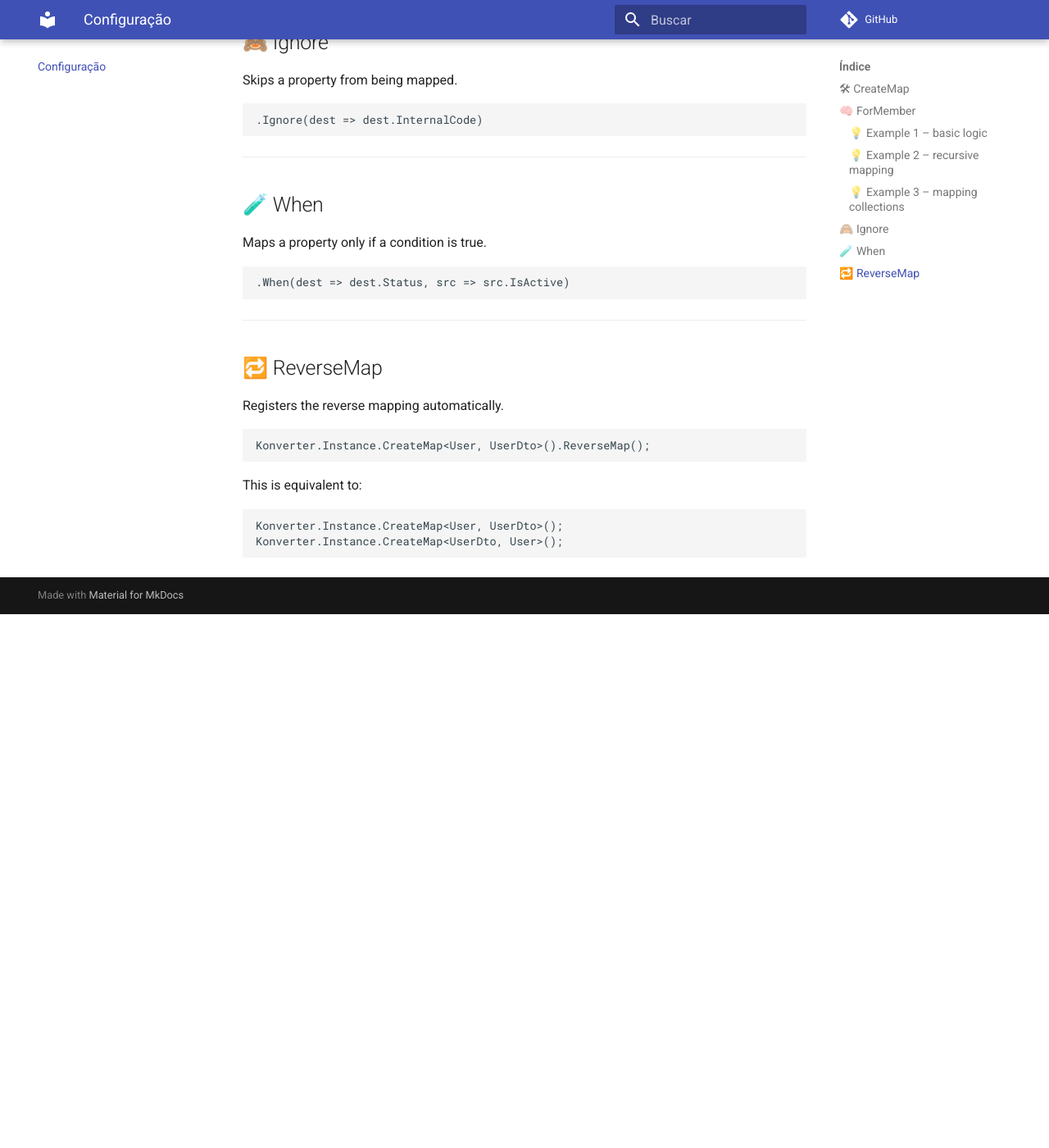
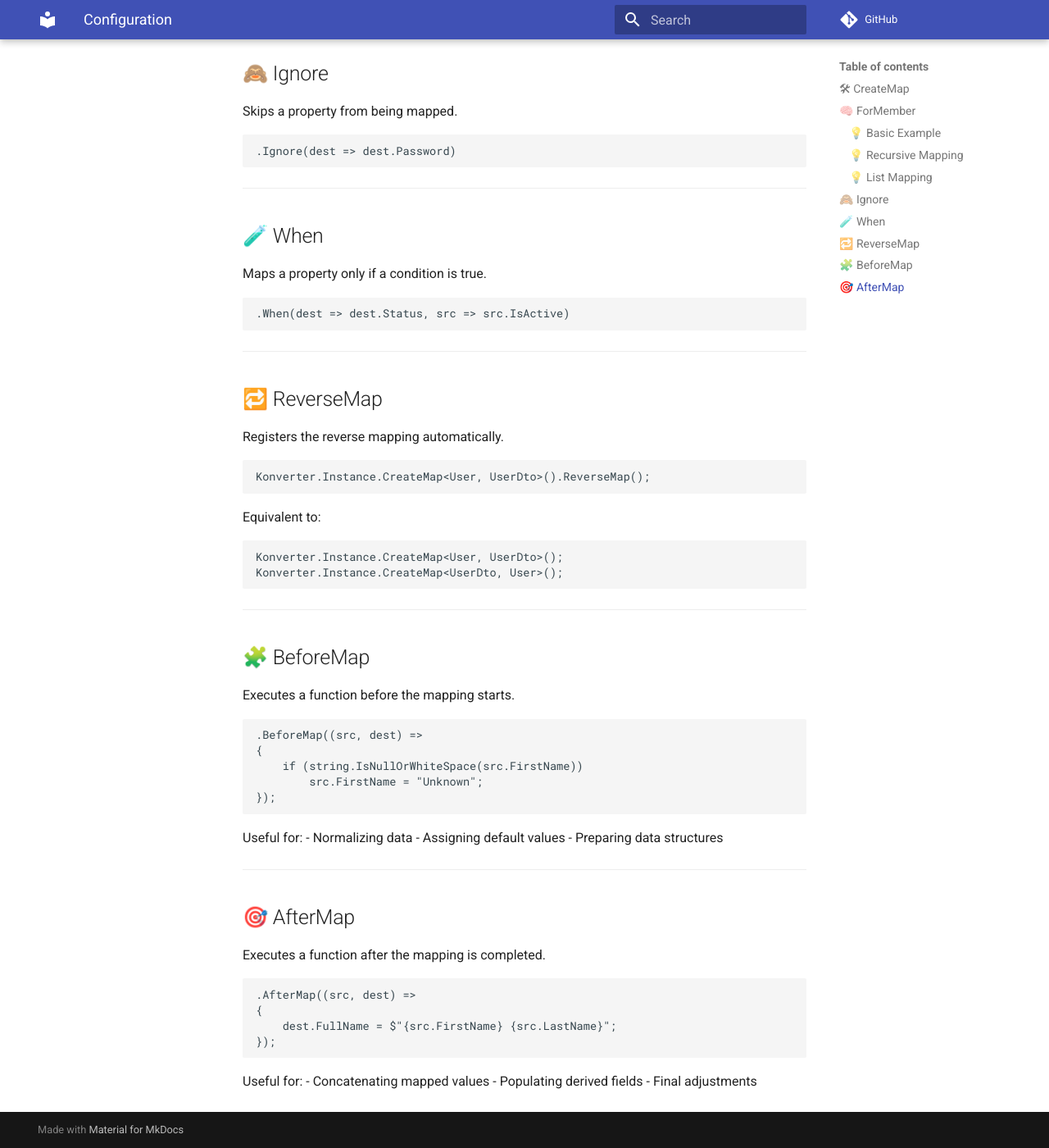
Before and after one commit to OLS-Tecnologia/KonverterMap, an MkDocs documentation site: the page built from docs/configuration.md, in a window 1280 px wide and 1400 px high, scrolled down 969 px. Shown: the whole window at 82% size. Built offline with MkDocs 1.6.1 and Material for MkDocs 9.7.7, drawn with Linux system fonts in a browser that asks for light colours; comment, search, counter and statistics services are not loaded; before the commit the page ends 1718 px from its top, so only the background shows below that; some of the changed text lies outside the part shown.

Commit message:
Atualização da documentação.

````diff
--- a/docs/configuration.md
+++ b/docs/configuration.md
@@ -16,19 +16,21 @@
 
 Define a custom mapping for a specific property.
 
-### 💡 Example 1 – basic logic
+### 💡 Basic Example
 
 ```csharp
 .ForMember(dest => dest.FullName, src => $"{src.FirstName} {src.LastName}")
 ```
 
-### 💡 Example 2 – recursive mapping
+### 💡 Recursive Mapping
 
 ```csharp
-.ForMember(dest => dest.Address, (src, map) => map.Map<Address, AddressDto>(src.Address))
+.ForMember(dest => dest.Address, (src, map) =>
+    map.Map<Address, AddressDto>(src.Address)
+)
 ```
 
-### 💡 Example 3 – mapping collections
+### 💡 List Mapping
 
 ```csharp
 .ForMember(dest => dest.Orders, (src, map) =>
@@ -43,7 +45,7 @@
 Skips a property from being mapped.
 
 ```csharp
-.Ignore(dest => dest.InternalCode)
+.Ignore(dest => dest.Password)
 ```
 
 ---
@@ -66,9 +68,46 @@
 Konverter.Instance.CreateMap<User, UserDto>().ReverseMap();
 ```
 
-This is equivalent to:
+Equivalent to:
 
 ```csharp
 Konverter.Instance.CreateMap<User, UserDto>();
 Konverter.Instance.CreateMap<UserDto, User>();
 ```
+
+---
+
+## 🧩 BeforeMap
+
+Executes a function before the mapping starts.
+
+```csharp
+.BeforeMap((src, dest) =>
+{
+    if (string.IsNullOrWhiteSpace(src.FirstName))
+        src.FirstName = "Unknown";
+});
+```
+
+Useful for:
+- Normalizing data
+- Assigning default values
+- Preparing data structures
+
+---
+
+## 🎯 AfterMap
+
+Executes a function after the mapping is completed.
+
+```csharp
+.AfterMap((src, dest) =>
+{
+    dest.FullName = $"{src.FirstName} {src.LastName}";
+});
+```
+
+Useful for:
+- Concatenating mapped values
+- Populating derived fields
+- Final adjustments
--- a/mkdocs.yml
+++ b/mkdocs.yml
@@ -3,14 +3,24 @@
 repo_url: https://github.com/olstecnologia/KonverterMap
 theme:
   name: material
-  language: pt-BR
+  language: en
   features:
     - navigation.tabs
     - navigation.indexes
 
 nav:
-  - Início: index.md
-  - Primeiros passos: getting-started.md
-  - Configuração: configuration.md
-  - Avançado: advanced-usage.md
-  - Histórico de Versões: changelog.md
+  - Home: index.md
+  - Getting Started: getting-started.md
+  - Configuration:
+      - CreateMap: config-create-map.md
+      - ForMember: config-for-member.md
+      - Ignore: config-ignore.md
+      - When: config-when.md
+      - ReverseMap: config-reverse-map.md
+      - BeforeMap: config-before-map.md
+      - AfterMap: config-after-map.md
+  - Real Examples:
+      - User Full Name: exemplo-nome-completo.md
+      - Order List: exemplo-pedidos.md
+      - Recursive Pessoa: exemplo-pessoa-responsavel.md
+  - Changelog: changelog.md
````
Also changed, not shown: docs/advanced-usage.md (+20 -0 lines), docs/config-after-map.md (added, +10 -0 lines), docs/config-before-map.md (added, +10 -0 lines), docs/config-create-map.md (added, +9 -0 lines), docs/config-for-member.md (added, +13 -0 lines), docs/config-ignore.md (added, +7 -0 lines), docs/config-reverse-map.md (added, +7 -0 lines), docs/config-when.md (added, +7 -0 lines), docs/exemplo-nome-completo.md (added, +8 -0 lines), docs/exemplo-pedidos.md (added, +9 -0 lines), docs/exemplo-pessoa-responsavel.md (added, +10 -0 lines), 1 other file.
